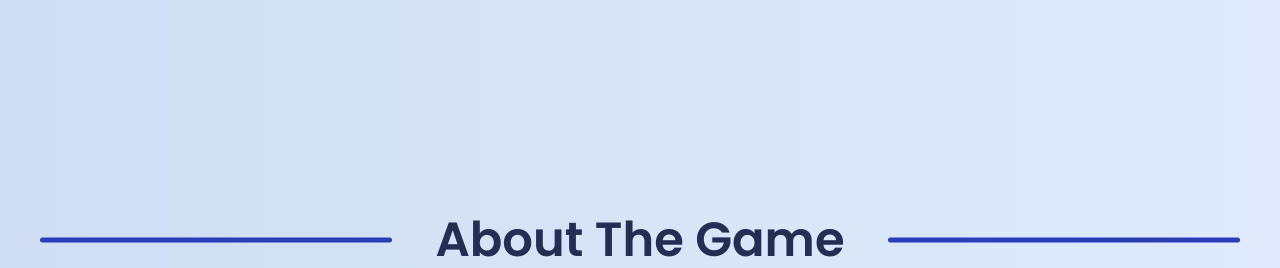
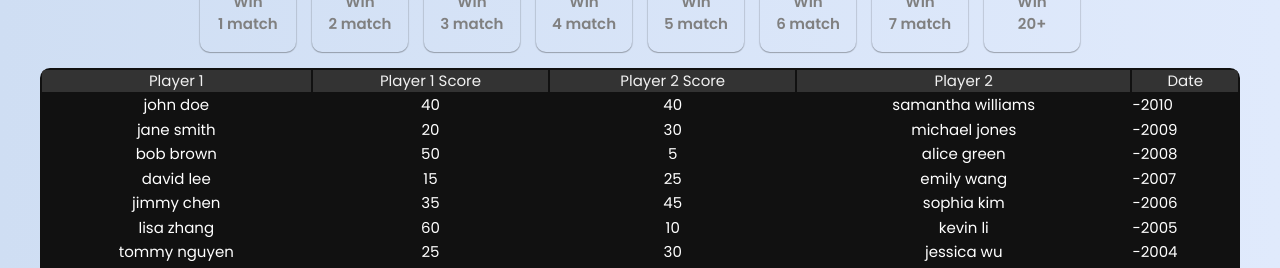
Before and after one commit to Ybouali/transcendence, a React (Create React App) app in the folder front-end/: page /profile/1 in a window 1280 px wide. Before the commit this address led to /. Shown: the part 676-944 px from the top of the page. Built offline with nearby package versions, Linux system fonts and the light colour scheme; no server answers; sample sign-in values are in the browser's storage; a web font is replaced by a local one.

Commit message:
done working on the profile page , store the tokens in the session storage

```diff
--- a/front-end/src/components/Header/Header.tsx
+++ b/front-end/src/components/Header/Header.tsx
@@ -4,7 +4,7 @@ import "./HeaderStyle.css"
 
 import { Link, useNavigate } from 'react-router-dom';
 import { LoginType, Tokens, UserType } from '../../types';
-import { getTokensFromLocalStorge, getUserInfo } from '../../utils/utils';
+import { getTokensFromSessionStorage, getUserInfo } from '../../utils/utils';
 
 function Header(props: LoginType) {
 
@@ -38,21 +38,21 @@ function Header(props: LoginType) {
 
     const initDataHeader = async () => {
 
-      const tokens: Tokens | null = await getTokensFromLocalStorge();
+      const tokens: Tokens | null = await getTokensFromSessionStorage();
 
       if (tokens) {
 
         const userData: UserType | null = await getUserInfo(tokens);
 
         if (!userData) {
-          navigate('/');
+          // navigate('/');
           return;
         }
 
         setUser(userData);
       }
       else {
-        navigate('/');
+        // navigate('/');
         return;
       }
 
@@ -63,7 +63,7 @@ function Header(props: LoginType) {
   const logoutFromServer = async () => {
 
     // get the tokens
-    const tokens: Tokens | null = await getTokensFromLocalStorge();
+    const tokens: Tokens | null = await getTokensFromSessionStorage();
 
     if (tokens) {
       const resData = await fetch('http://localhost:3333/auth/logout', {
@@ -82,8 +82,8 @@ function Header(props: LoginType) {
 
       if (resData.message && resData.message === "done" ) {
         // remove the tokens from the local storage
-        localStorage.setItem('access_token', "");
-        localStorage.setItem('refresh_token', "");
+        sessionStorage.removeItem('access_token');
+        sessionStorage.removeItem('refresh_token');
         navigate("/")
         return ;
       }
--- a/front-end/src/pages/Chat/Chat.tsx
+++ b/front-end/src/pages/Chat/Chat.tsx
@@ -2,7 +2,6 @@ import React, { useEffect, useState } from 'react'
 import Header from '../../components/Header/Header'
 import { useNavigate } from 'react-router-dom';
 import { Tokens } from '../../types';
-import { getTokensFromLocalStorge } from '../../utils/utils';
 
 
 function Chat() {
--- a/front-end/src/pages/Home/Home.tsx
+++ b/front-end/src/pages/Home/Home.tsx
@@ -3,9 +3,9 @@ import Showcase from './Showcase/Showcase'
 import About from './About/About'
 import Team from './Team/Team'
 import Header from '../../components/Header/Header'
-import { getTokensFromLocalStorge } from '../../utils/utils'
 import { Tokens } from '../../types'
 import { useNavigate } from 'react-router-dom'
+import { getTokensFromSessionStorage } from '../../utils/utils'
 
 function Home() {
 
@@ -20,7 +20,7 @@ function Home() {
   const logIn = async () => {
 
     // get the tokens from the local storage
-    const tokens: Tokens | null = await getTokensFromLocalStorge();
+    const tokens: Tokens | null = await getTokensFromSessionStorage();
 
     // get the code in the url
     const url = new URL(window.location.href);
@@ -59,11 +59,9 @@ function Home() {
       })
       .catch(err => {
         // console.error(err);
-        // navigate('/notauth');
+        navigate('/notauth');
         return null;
       })
-
-
 
       // check if the server returns tokens or not
       // if ( !resData.refresh_token || !resData.access_token) {
@@ -72,11 +70,14 @@ function Home() {
       // }
 
       if (resData) {
-        // store the token in the local storage
-        localStorage.setItem('access_token', resData.access_token);
-        localStorage.setItem('refresh_token', resData.refresh_token);
 
-        setTimeout(() => navigate('/profile'), 1000);
+        // store the token in the session storage
+        sessionStorage.setItem('access_token', resData.access_token);
+        sessionStorage.setItem('refresh_token', resData.refresh_token);
+
+        console.log("hello world");
+
+        navigate('/profile')
       }
     }
 
--- a/front-end/src/pages/Profile/GamesHistory/GameHistoryItem/GameHistoryItem.tsx
+++ b/front-end/src/pages/Profile/GamesHistory/GameHistoryItem/GameHistoryItem.tsx
@@ -6,20 +6,16 @@ function GameHistoryItem(props: HistoryGameReturnedType) {
     const { player1, player2, timestamp } = props;
     const date = new Date(timestamp);
     const year = date.getFullYear();
-    const month = date.getMonth() + 1; // JavaScript months are 0-indexed, so we add 1
+    const month = date.getMonth() + 1;
     const day = date.getDate();
 
     return (
       <tr>
-        <td className={`${player1.score >= player2.score ? "winner" : ""}`}>
-          <a href="#">{player1.username}</a>
-        </td>
-        <td>{player1.score}</td>
-        <td>{player2.score}</td>
-        <td className={`${player2.score >= player1.score ? "winner" : ""}`}>
-          <a href="http://example.com/58">{player2.username}</a>
-        </td>
-        <td>{`${year}-${month}-${day}`}</td>
+        <td data-label="Player 1">{player1.username}</td>
+        <td data-label="Player 1 Score">{player1.score}</td>
+        <td data-label="Player 2 Score">{player2.score}</td>
+        <td data-label="Player 2">{player2.username}</td>
+        <td data-label="Date"> {day-month-year} </td>
       </tr>
     );
 }
--- a/front-end/src/pages/Profile/GamesHistory/GamesHistory.tsx
+++ b/front-end/src/pages/Profile/GamesHistory/GamesHistory.tsx
@@ -1,7 +1,6 @@
 import React, { useEffect, useRef } from 'react'
 
 import "./GamesHistoryStyle.css"
-import DataTable from 'datatables.net-dt';
 import { HistoryGameReturnedType } from '../../../types';
 import GameHistoryItem from './GameHistoryItem/GameHistoryItem';
 
@@ -11,52 +10,14 @@ interface ChildProps {
 
 function GamesHistory( props: ChildProps) {
 
-  const tableRef = useRef<HTMLTableElement | null>(null);
+  const dataHisGame: HistoryGameReturnedType [] = props.objects;
 
   useEffect(() => {
-    if (tableRef.current) {
-      const table = new DataTable(tableRef.current, {
-        dom: 'Bfrtip',
-        // buttons: ['copy', 'csv', 'excel', 'pdf', 'print'],
-        lengthMenu: [
-          [10, 25, 50, -1],
-          [10, 25, 50, 'All'],
-        ],
-        pageLength: 5,
-        order: [],
-        language: {
-          url: '//cdn.datatables.net/plug-ins/1.10.25/i18n/English.json',
-        },
-        columnDefs: [{ orderable: true, target: '' }],
-        rowCallback: function (row, data, index) {
 
-          if (row instanceof HTMLElement) {
-            // Apply the dark theme to the row
-            const cells = row.getElementsByTagName('td');
-            for (let i = 0; i < cells.length; i++) {
-              cells[i].style.backgroundColor = 'black';
-              cells[i].style.borderColor = 'gray';
-            }
-          }
-
-        },
-        // responsive: true,
-      });
-
-      return () => {
-        // Destroy the DataTable instance when the component unmounts
-        table.destroy();
-      };
-    }
-  }, []); // Empty dependency array ensures that the effect runs only once on mount
+  }, []);
 
     return (
-      <table
-        ref={tableRef}
-        id="example"
-        className="display"
-        style={{ width: "100%" }}
-      >
+      <table>
         <thead>
             <tr>
                 <th>Player 1</th>
@@ -67,11 +28,10 @@ function GamesHistory( props: ChildProps) {
             </tr>
         </thead>
         <tbody>
-          {props.objects?.length &&
-            props.objects?.map((gameLog: HistoryGameReturnedType, index: number) => {
-              const key = `game-${index}`;
-              return <GameHistoryItem key={key} player1={gameLog.player1} player2={gameLog.player2} timestamp={gameLog.timestamp} />;
-            })}
+          { dataHisGame.map((game: HistoryGameReturnedType) => {
+              return <GameHistoryItem player1={game.player1} player2={game.player2} timestamp={game.timestamp} />;
+            })
+          }
         </tbody>
     </table>
     );
--- a/front-end/src/pages/Profile/GamesHistory/GamesHistoryStyle.css
+++ b/front-end/src/pages/Profile/GamesHistory/GamesHistoryStyle.css
@@ -34,6 +34,7 @@ table tr td > a {
   }
 
   table {
+    width: 100%;
     background-color: #111;
     border-radius: 10px;
     overflow: hidden;
--- a/front-end/src/pages/Profile/Profile.tsx
+++ b/front-end/src/pages/Profile/Profile.tsx
@@ -6,258 +6,259 @@ import ProfileButtonActions from './ProfileButtonActions/ProfileButtonActions'
 import ProfileAchievements from './ProfileAchievements/ProfileAchievements'
 // import GamesHistory from './GamesHistory/GamesHistory'
 import { HistoryGameReturnedType } from '../../types'
+import GamesHistory from './GamesHistory/GamesHistory'
 
 function Profile() {
 
-  // const gamesLog: HistoryGameReturnedType [] = [
-  //   {
-  //     player1: {
-  //       id: "546",
-  //       username: "john doe",
-  //       score: 40,
-  //     },
-  //     player2: {
-  //       id: "6",
-  //       username: "samantha williams",
-  //       score: 40,
-  //     },
-  //     timestamp: "2022-03-15T12:34:56.789Z",
-  //   },
-  //   {
-  //     player1: {
-  //       id: "123",
-  //       username: "jane smith",
-  //       score: 20,
-  //     },
-  //     player2: {
-  //       id: "789",
-  //       username: "michael jones",
-  //       score: 30,
-  //     },
-  //     timestamp: "2022-03-16T09:12:34.567Z",
-  //   },
-  //   {
-  //     player1: {
-  //       id: "456",
-  //       username: "bob brown",
-  //       score: 50,
-  //     },
-  //     player2: {
-  //       id: "321",
-  //       username: "alice green",
-  //       score: 5,
-  //     },
-  //     timestamp: "2022-03-17T15:45:23.456Z",
-  //   },
-  //   {
-  //     player1: {
-  //       id: "987",
-  //       username: "david lee",
-  //       score: 15,
-  //     },
-  //     player2: {
-  //       id: "234",
-  //       username: "emily wang",
-  //       score: 25,
-  //     },
-  //     timestamp: "2022-03-18T21:43:12.345Z",
-  //   },
-  //   {
-  //     player1: {
-  //       id: "567",
-  //       username: "jimmy chen",
-  //       score: 35,
-  //     },
-  //     player2: {
-  //       id: "890",
-  //       username: "sophia kim",
-  //       score: 45,
-  //     },
-  //     timestamp: "2022-03-19T11:23:45.678Z",
-  //   },
-  //   {
-  //     player1: {
-  //       id: "432",
-  //       username: "lisa zhang",
-  //       score: 60,
-  //     },
-  //     player2: {
-  //       id: "876",
-  //       username: "kevin li",
-  //       score: 10,
-  //     },
-  //     timestamp: "2022-03-20T17:34:56.789Z",
-  //   },
-  //   {
-  //     player1: {
-  //       id: "654",
-  //       username: "tommy nguyen",
-  //       score: 25,
-  //     },
-  //     player2: {
-  //       id: "321",
-  //       username: "jessica wu",
-  //       score: 30,
-  //     },
-  //     timestamp: "2022-03-21T08:45:23.456Z",
-  //   },
-  //   {
-  //     player1: {
-  //       id: "789",
-  //       username: "ryan park",
-  //       score: 40,
-  //     },
-  //     player2: {
-  //       id: "234",
-  //       username: "grace lee",
-  //       score: 20,
-  //     },
-  //     timestamp: "2022-03-22T14:43:12.345Z",
-  //   },
-  //   {
-  //     player1: {
-  //       id: "345",
-  //       username: "jason chung",
-  //       score: 15,
-  //     },
-  //     player2: {
-  //       id: "678",
-  //       username: "olivia kim",
-  //       score: 25,
-  //     },
-  //     timestamp: "2022-03-23T20:23:45.678Z",
-  //   },
-  //   {
-  //     player1: {
-  //       id: "901",
-  //       username: "jenny huang",
-  //       score: 50,
-  //     },
-  //     player2: {
-  //       id: "432",
-  //       username: "peter wang",
-  //       score: 5,
-  //     },
-  //     timestamp: "2022-03-24T10:34:56.789Z",
-  //   },
-  //   {
-  //     player1: {
-  //       id: "567",
-  //       username: "jimmy chen",
-  //       score: 35,
-  //     },
-  //     player2: {
-  //       id: "890",
-  //       username: "sophia kim",
-  //       score: 45,
-  //     },
-  //     timestamp: "2022-03-25T07:45:23.456Z",
-  //   },
-  //   {
-  //     player1: {
-  //       id: "123",
-  //       username: "jane smith",
-  //       score: 20,
-  //     },
-  //     player2: {
-  //       id: "789",
-  //       username: "michael jones",
-  //       score: 30,
-  //     },
-  //     timestamp: "2022-03-26T13:43:12.345Z",
-  //   },
-  //   {
-  //     player1: {
-  //       id: "654",
-  //       username: "tommy nguyen",
-  //       score: 25,
-  //     },
-  //     player2: {
-  //       id: "321",
-  //       username: "jessica wu",
-  //       score: 30,
-  //     },
-  //     timestamp: "2022-03-27T19:23:45.678Z",
-  //   },
-  //   {
-  //     player1: {
-  //       id: "901",
-  //       username: "jenny huang",
-  //       score: 50,
-  //     },
-  //     player2: {
-  //       id: "432",
-  //       username: "peter wang",
-  //       score: 5,
-  //     },
-  //     timestamp: "2022-03-28T09:34:56.789Z",
-  //   },
-  //   {
-  //     player1: {
-  //       id: "987",
-  //       username: "david lee",
-  //       score: 15,
-  //     },
-  //     player2: {
-  //       id: "234",
-  //       username: "emily wang",
-  //       score: 25,
-  //     },
-  //     timestamp: "2022-03-29T16:45:23.456Z",
-  //   },
-  //   {
-  //     player1: {
-  //       id: "456",
-  //       username: "bob brown",
-  //       score: 50,
-  //     },
-  //     player2: {
-  //       id: "321",
-  //       username: "alice green",
-  //       score: 5,
-  //     },
-  //     timestamp: "2022-03-30T12:43:12.345Z",
-  //   },
-  //   {
-  //     player1: {
-  //       id: "345",
-  //       username: "jason chung",
-  //       score: 15,
-  //     },
-  //     player2: {
-  //       id: "678",
-  //       username: "olivia kim",
-  //       score: 25,
-  //     },
-  //     timestamp: "2022-03-31T18:23:45.678Z",
-  //   },
-  //   {
-  //     player1: {
-  //       id: "789",
-  //       username: "ryan park",
-  //       score: 40,
-  //     },
-  //     player2: {
-  //       id: "234",
-  //       username: "grace lee",
-  //       score: 20,
-  //     },
-  //     timestamp: "2022-04-01T08:34:56.789Z",
-  //   },
-  //   {
-  //     player1: {
-  //       id: "432",
-  //       username: "lisa zhang",
-  //       score: 60,
-  //     },
-  //     player2: {
-  //       id: "876",
-  //       username: "kevin li",
-  //       score: 10,
-  //     },
-  //     timestamp: "2022-04-01T08:34:56.789Z",
-  //   },
-  // ];
+  const gamesLog: HistoryGameReturnedType [] = [
+    {
+      player1: {
+        id: "546",
+        username: "john doe",
+        score: 40,
+      },
+      player2: {
+        id: "6",
+        username: "samantha williams",
+        score: 40,
+      },
+      timestamp: "2022-03-15T12:34:56.789Z",
+    },
+    {
+      player1: {
+        id: "123",
+        username: "jane smith",
+        score: 20,
+      },
+      player2: {
+        id: "789",
+        username: "michael jones",
+        score: 30,
+      },
+      timestamp: "2022-03-16T09:12:34.567Z",
+    },
+    {
+      player1: {
+        id: "456",
+        username: "bob brown",
+        score: 50,
+      },
+      player2: {
+        id: "321",
+        username: "alice green",
+        score: 5,
+      },
+      timestamp: "2022-03-17T15:45:23.456Z",
+    },
+    {
+      player1: {
+        id: "987",
+        username: "david lee",
+        score: 15,
+      },
+      player2: {
+        id: "234",
+        username: "emily wang",
+        score: 25,
+      },
+      timestamp: "2022-03-18T21:43:12.345Z",
+    },
+    {
+      player1: {
+        id: "567",
+        username: "jimmy chen",
+        score: 35,
+      },
+      player2: {
+        id: "890",
+        username: "sophia kim",
+        score: 45,
+      },
+      timestamp: "2022-03-19T11:23:45.678Z",
+    },
+    {
+      player1: {
+        id: "432",
+        username: "lisa zhang",
+        score: 60,
+      },
+      player2: {
+        id: "876",
+        username: "kevin li",
+        score: 10,
+      },
+      timestamp: "2022-03-20T17:34:56.789Z",
+    },
+    {
+      player1: {
+        id: "654",
+        username: "tommy nguyen",
+        score: 25,
+      },
+      player2: {
+        id: "321",
+        username: "jessica wu",
+        score: 30,
+      },
+      timestamp: "2022-03-21T08:45:23.456Z",
+    },
+    {
+      player1: {
+        id: "789",
+        username: "ryan park",
+        score: 40,
+      },
+      player2: {
+        id: "234",
+        username: "grace lee",
+        score: 20,
+      },
+      timestamp: "2022-03-22T14:43:12.345Z",
+    },
+    {
+      player1: {
+        id: "345",
+        username: "jason chung",
+        score: 15,
+      },
+      player2: {
+        id: "678",
+        username: "olivia kim",
+        score: 25,
+      },
+      timestamp: "2022-03-23T20:23:45.678Z",
+    },
+    {
+      player1: {
+        id: "901",
+        username: "jenny huang",
+        score: 50,
+      },
+      player2: {
+        id: "432",
+        username: "peter wang",
+        score: 5,
+      },
+      timestamp: "2022-03-24T10:34:56.789Z",
+    },
+    {
+      player1: {
+        id: "567",
+        username: "jimmy chen",
+        score: 35,
+      },
+      player2: {
+        id: "890",
+        username: "sophia kim",
+        score: 45,
+      },
+      timestamp: "2022-03-25T07:45:23.456Z",
+    },
+    {
+      player1: {
+        id: "123",
+        username: "jane smith",
+        score: 20,
+      },
+      player2: {
+        id: "789",
+        username: "michael jones",
+        score: 30,
+      },
+      timestamp: "2022-03-26T13:43:12.345Z",
+    },
+    {
+      player1: {
+        id: "654",
+        username: "tommy nguyen",
+        score: 25,
+      },
+      player2: {
+        id: "321",
+        username: "jessica wu",
+        score: 30,
+      },
+      timestamp: "2022-03-27T19:23:45.678Z",
+    },
+    {
+      player1: {
+        id: "901",
+        username: "jenny huang",
+        score: 50,
+      },
+      player2: {
+        id: "432",
+        username: "peter wang",
+        score: 5,
+      },
+      timestamp: "2022-03-28T09:34:56.789Z",
+    },
+    {
+      player1: {
+        id: "987",
+        username: "david lee",
+        score: 15,
+      },
+      player2: {
+        id: "234",
+        username: "emily wang",
+        score: 25,
+      },
+      timestamp: "2022-03-29T16:45:23.456Z",
+    },
+    {
+      player1: {
+        id: "456",
+        username: "bob brown",
+        score: 50,
+      },
+      player2: {
+        id: "321",
+        username: "alice green",
+        score: 5,
+      },
+      timestamp: "2022-03-30T12:43:12.345Z",
+    },
+    {
+      player1: {
+        id: "345",
+        username: "jason chung",
+        score: 15,
+      },
+      player2: {
+        id: "678",
+        username: "olivia kim",
+        score: 25,
+      },
+      timestamp: "2022-03-31T18:23:45.678Z",
+    },
+    {
+      player1: {
+        id: "789",
+        username: "ryan park",
+        score: 40,
+      },
+      player2: {
+        id: "234",
+        username: "grace lee",
+        score: 20,
+      },
+      timestamp: "2022-04-01T08:34:56.789Z",
+    },
+    {
+      player1: {
+        id: "432",
+        username: "lisa zhang",
+        score: 60,
+      },
+      player2: {
+        id: "876",
+        username: "kevin li",
+        score: 10,
+      },
+      timestamp: "2022-04-01T08:34:56.789Z",
+    },
+  ];
 
 
   return (
@@ -269,7 +270,7 @@ function Profile() {
             <ProfileUserInfos />
             <ProfileButtonActions />
             <ProfileAchievements />
-            {/* <GamesHistory objects={gamesLog} /> */}
+            <GamesHistory objects={gamesLog} />
           </div>
         </div>
       </section>
--- a/front-end/src/pages/Profile/ProfileAchievements/ProfileAchievements.tsx
+++ b/front-end/src/pages/Profile/ProfileAchievements/ProfileAchievements.tsx
@@ -1,7 +1,7 @@
 import React, { useEffect, useState } from 'react'
 import "./ProfileAchievementsStyle.css"
 import ProfileAchievement from './ProfileAchievement/ProfileAchievement';
-import { getNumberOfWinnedGames, getTokensFromLocalStorge, getUserById, getUserInfo } from '../../../utils/utils';
+import { getNumberOfWinnedGames, getTokensFromSessionStorage, getUserById, getUserInfo } from '../../../utils/utils';
 import { Tokens, UserType } from '../../../types';
 import { useNavigate, useParams } from 'react-router-dom';
 
@@ -23,7 +23,7 @@ function ProfileAchievements() {
     const initData = async () => {
       let userData: UserType | null = null;
 
-      const tokens: Tokens | null = await getTokensFromLocalStorge();
+      const tokens: Tokens | null = await getTokensFromSessionStorage();
 
       if (tokens === null) {
         navigate('/');
--- a/front-end/src/pages/Profile/ProfileButtonActions/ProfileButtonActions.tsx
+++ b/front-end/src/pages/Profile/ProfileButtonActions/ProfileButtonActions.tsx
@@ -2,7 +2,7 @@ import React, { useEffect, useState } from 'react'
 import "./ProfileButtonActionsStyle.css"
 import { useNavigate, useParams } from 'react-router-dom';
 import { Tokens, UserType } from '../../../types';
-import { getTokensFromLocalStorge, getUserById, getUserInfo } from '../../../utils/utils';
+import { getTokensFromSessionStorage, getUserById, getUserInfo } from '../../../utils/utils';
 
 
 function ProfileButtonActions() {
@@ -24,7 +24,7 @@ function ProfileButtonActions() {
   const initData = async () => {
     let userData: UserType | null = null;
 
-    const tokens: Tokens | null = await getTokensFromLocalStorge();
+    const tokens: Tokens | null = await getTokensFromSessionStorage();
 
     if (tokens === null) {
       navigate('/');
--- a/front-end/src/pages/Profile/ProfileUserInfos/ProfileUserInfos.tsx
+++ b/front-end/src/pages/Profile/ProfileUserInfos/ProfileUserInfos.tsx
@@ -1,7 +1,7 @@
 import React, { useEffect, useState } from 'react'
 import "./ProfileUserInfosStyle.css"
 import { Tokens, UserType } from '../../../types';
-import { getNumberGamePlayedByUserId, getTokensFromLocalStorge, getUserById, getUserInfo } from '../../../utils/utils';
+import { getNumberGamePlayedByUserId, getTokensFromSessionStorage, getUserById, getUserInfo } from '../../../utils/utils';
 import { useNavigate, useParams } from 'react-router-dom';
 
 function ProfileUserInfos() {
@@ -16,7 +16,7 @@ function ProfileUserInfos() {
 
   useEffect(() => {
 
-    initUserinfos();
+    setTimeout(() => initUserinfos(), 1000);
 
   }, [])
 
@@ -27,26 +27,20 @@ function ProfileUserInfos() {
 
     let userData: UserType | null = null;
 
-    const tokens: Tokens | null = await getTokensFromLocalStorge();
+    const tokens: Tokens | null = await getTokensFromSessionStorage();
 
-    if (tokens == null) {
-      navigate('/');
-      return ;
-    }
-
-    console.log(tokens)
+    if (tokens) {
+      // console.log(tokens)
 
       if (userId) {
         // the will be called because the url contains a user id
         userData = await getUserById(userId, tokens);
       }
-
       if (!userData) {
         // this will be called because the url dose not contain a user id
         // and this is the default one aka display the user logged in info
         userData = await getUserInfo(tokens);
       }
-
       // get the number of game played by the player
       const numberOfGames: number | null = await getNumberGamePlayedByUserId(userData?.id)
 
@@ -63,6 +57,7 @@ function ProfileUserInfos() {
       }
 
       setUserData(userData);
+    }
   }
 
 
```
Also changed, not shown: front-end/src/utils/utils.ts (+18 -34 lines), 1 other file (tests, documents, lock files or other folders). Lines whose indentation alone changed are shown as unchanged.
